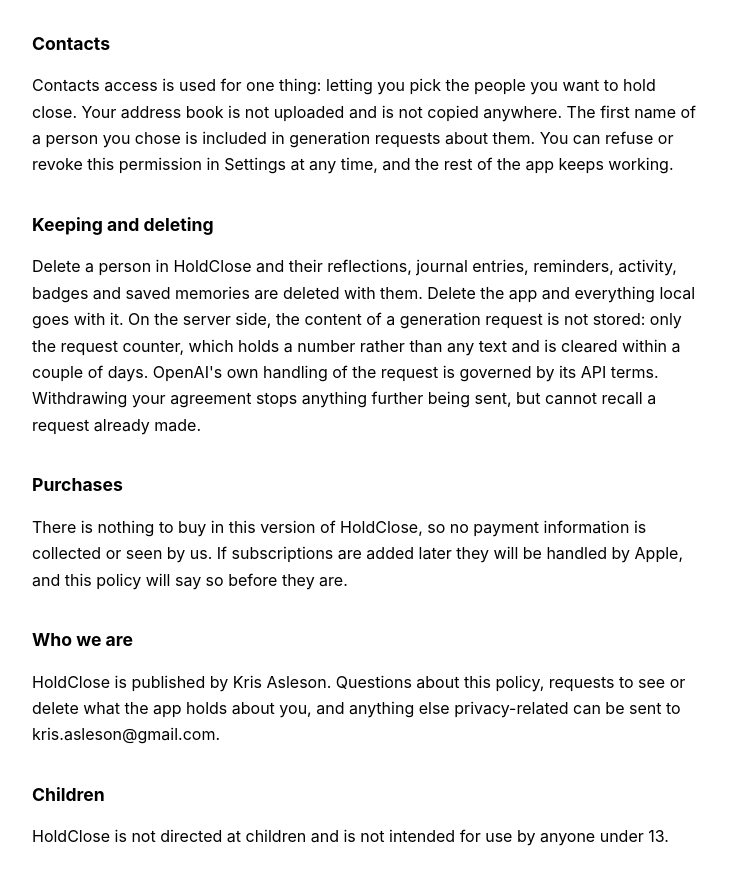
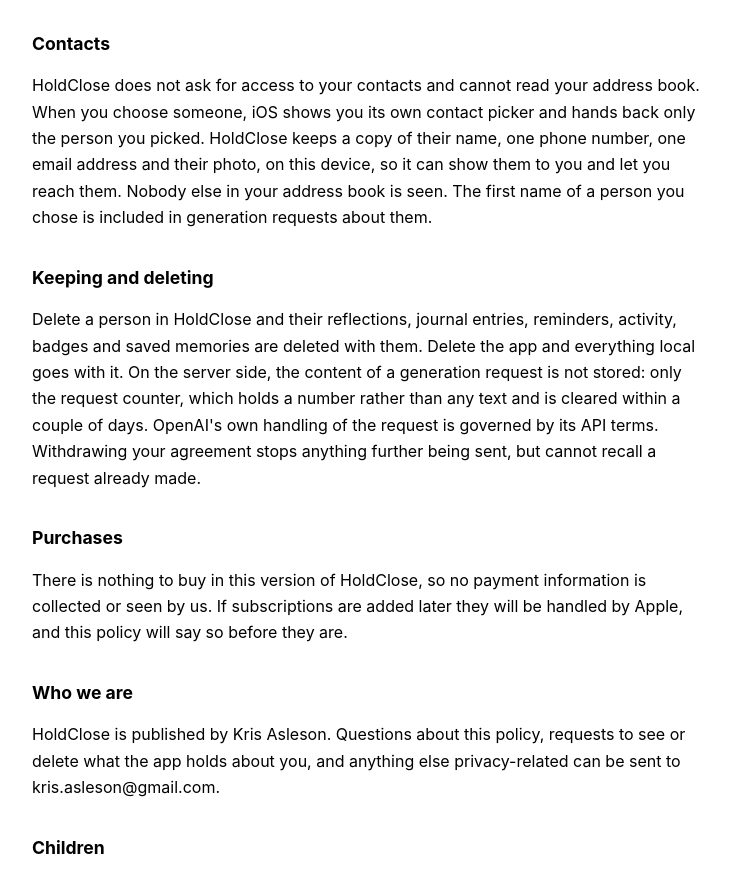
Before and after one commit to asanchezak/holdclose-legal, a plain HTML site: page privacy-policy.html in a window 1280 px wide. Shown: the part 1351-2220 px from the top of the page, without its empty margins (272-1002 px from the left). Drawn offline with Linux system fonts and the light colour scheme.

Commit message:
Publish legal pages generated from the app

```diff
--- a/privacy-policy.html
+++ b/privacy-policy.html
@@ -32,7 +32,7 @@
     <h2>Your identity here</h2>
     <p>There is no account. No email address, no password, nothing to sign in to. On first launch the app is given an anonymous identifier, which exists so the server can tell one device&#39;s generation requests from another&#39;s and apply a fair-use limit. It is not connected to your name, your email or your contacts.</p>
     <h2>Contacts</h2>
-    <p>Contacts access is used for one thing: letting you pick the people you want to hold close. Your address book is not uploaded and is not copied anywhere. The first name of a person you chose is included in generation requests about them. You can refuse or revoke this permission in Settings at any time, and the rest of the app keeps working.</p>
+    <p>HoldClose does not ask for access to your contacts and cannot read your address book. When you choose someone, iOS shows you its own contact picker and hands back only the person you picked. HoldClose keeps a copy of their name, one phone number, one email address and their photo, on this device, so it can show them to you and let you reach them. Nobody else in your address book is seen. The first name of a person you chose is included in generation requests about them.</p>
     <h2>Keeping and deleting</h2>
     <p>Delete a person in HoldClose and their reflections, journal entries, reminders, activity, badges and saved memories are deleted with them. Delete the app and everything local goes with it. On the server side, the content of a generation request is not stored: only the request counter, which holds a number rather than any text and is cleared within a couple of days. OpenAI&#39;s own handling of the request is governed by its API terms. Withdrawing your agreement stops anything further being sent, but cannot recall a request already made.</p>
     <h2>Purchases</h2>
```
